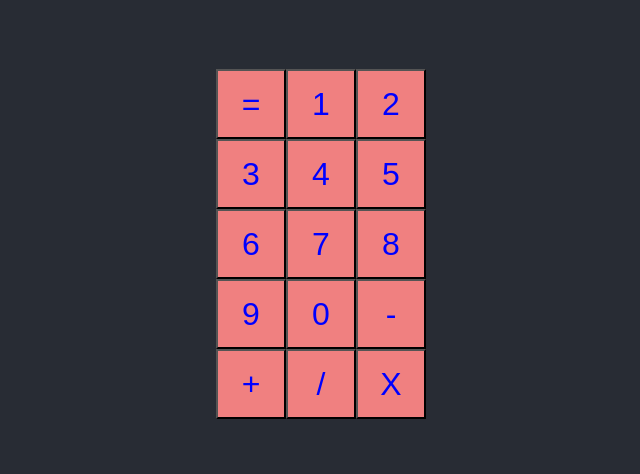
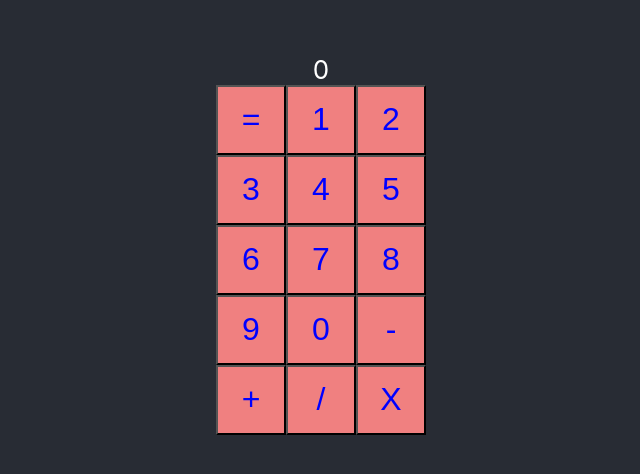
Before and after one commit to bigzeus007/suite-react-calculator.io, a React (Create React App) app: page / in a window 1280 px wide. Shown: the part 156-630 px from the top of the page, without its empty margins (319-959 px from the left). Built offline with nearby package versions, Linux system fonts and the light colour scheme.

Commit message:
React UseState
Training courses

```diff
--- a/src/App.js
+++ b/src/App.js
@@ -1,4 +1,5 @@
 
+import { Number } from '@svgdotjs/svg.js';
 import { render } from '@testing-library/react';
 import React, { useState } from 'react';
 import './App.css';
@@ -17,15 +18,15 @@ function App() {
   const myNumber = [1,2,3,4,5,6,7,8,9,0]
   const myOperatorList=["-","+","/","X"]
 
-  const [resultat,setMyResult]=useState(
-    {currentValue:"",
-    oldValue:"0",
+  const [resultat,setMyResult]=useState({
+    Affichage:0,
+    currentValue:0,
+    oldValue:0,
     myOperator:""})
 
-
-  const myTableOperateur = myOperatorList.map((operator)=>(<button onClick={()=>setMyResult({oldValue:resultat.currentValue,currentValue:""})} key={operator}>{operator}</button>))
-  const myTableNumber= myNumber.map((element)=>(<button onClick={()=>setMyResult({currentValue:resultat.currentValue+element})} key={element.toString()}>{element}</button>));
-  const myEqual = <button id="Equal" onClick={()=>setMyResult({currentValue:typeof(resultat.currentValue)})}>=</button>
+  const myTableOperateur = myOperatorList.map((operator)=>(<button onClick={()=>setMyResult({...resultat,myOperator:operator,oldValue:resultat.currentValue,currentValue:""})} key={operator}>{operator}</button>))
+  const myTableNumber= myNumber.map((element)=>(<button onClick={()=>setMyResult({...resultat,currentValue:(resultat.currentValue+element),Affichage:(resultat.currentValue+element)})} key={element}>{element}</button>))
+  const myEqual = <button id="Equal" onClick={()=>setMyResult({...resultat,Affichage:resultat.oldValue+resultat.currentValue})}>=</button>
 
 
 
@@ -42,7 +43,7 @@ function App() {
     <div className="App">
       <header className="App-header">
         <div id="myCalculator">
-          <span id="Resultat" children={resultat.currentValue} ></span>
+          <span id="Resultat" children={resultat.Affichage} ></span>
           {myEqual}
           {myTableNumber}
           {myTableOperateur}
```
